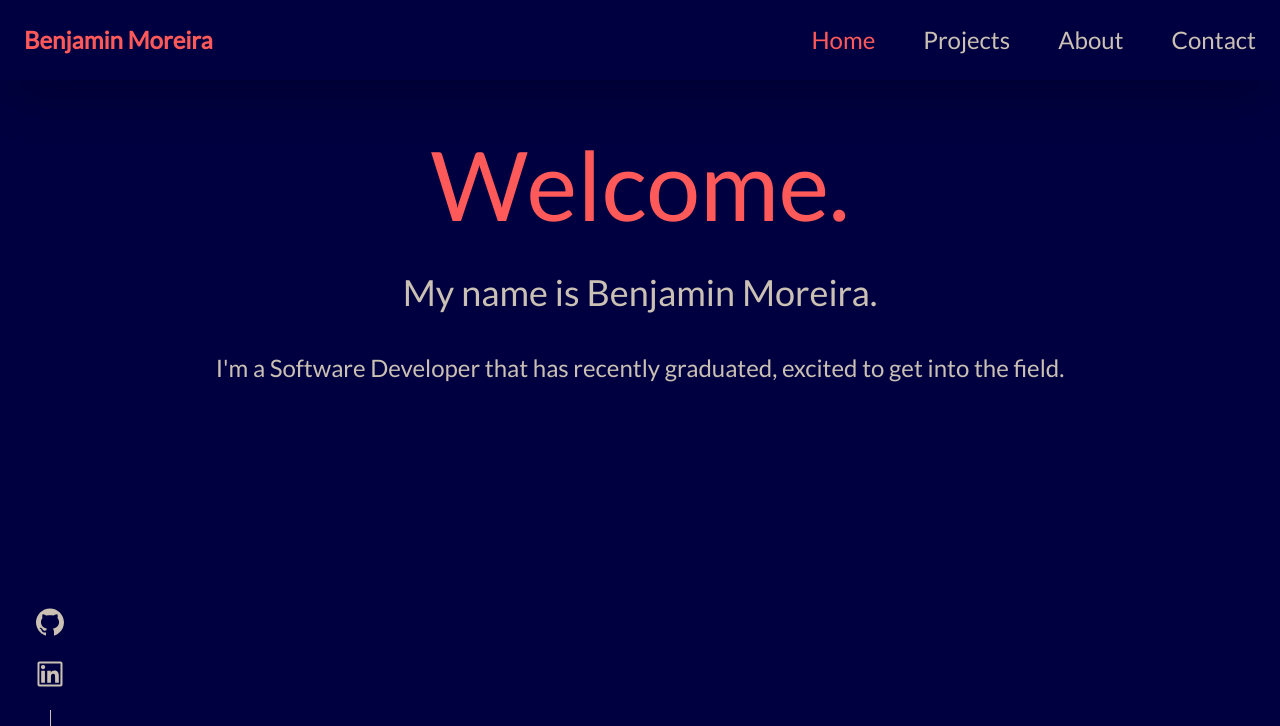
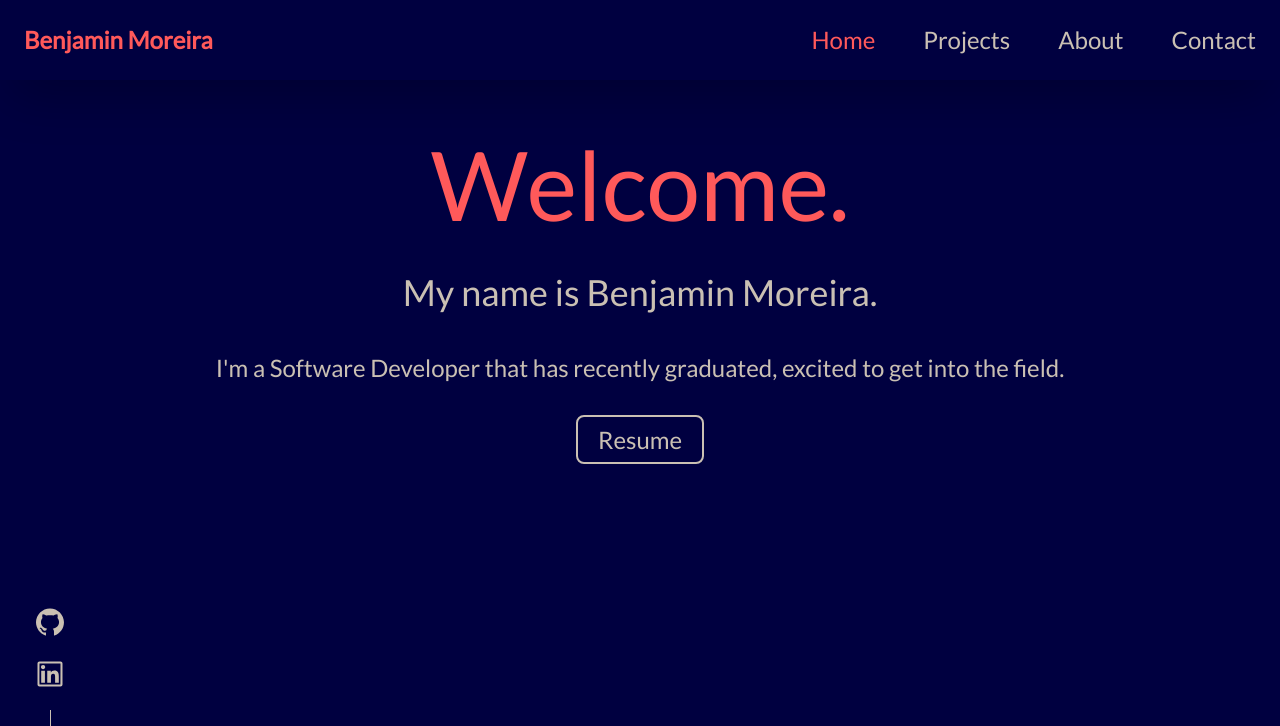
Before and after one commit to BenMoreira/portfolio-website, a React (Vite) app: page / in a window 1280 px wide. Shown: the top 726 px of the page. Built offline with nearby package versions, Linux system fonts and the light colour scheme.

Commit message:
Adds resume button to home page with resume.

```diff
--- a/src/pages/Home.jsx
+++ b/src/pages/Home.jsx
@@ -1,4 +1,5 @@
 import React from 'react'
+import Pdf from '../documents/ResumeIT.pdf'
 
 const Home = () => {
   return (
@@ -14,6 +15,10 @@ const Home = () => {
           <div className='text-2xl pt-10 text-beige'>
             I'm a Software Developer that has recently graduated, excited to get into the field.
           </div>
+
+          <div className='text-2xl pt-10 text-beige'>
+            <a href={Pdf} className='border-2 border-beige rounded-lg px-5 py-2 hover:text-red hover:border-red'>Resume</a>
+          </div>
         </div>
       </div>
     </div>
```
Also changed, not shown: 1 other file (tests, documents, lock files or other folders).
